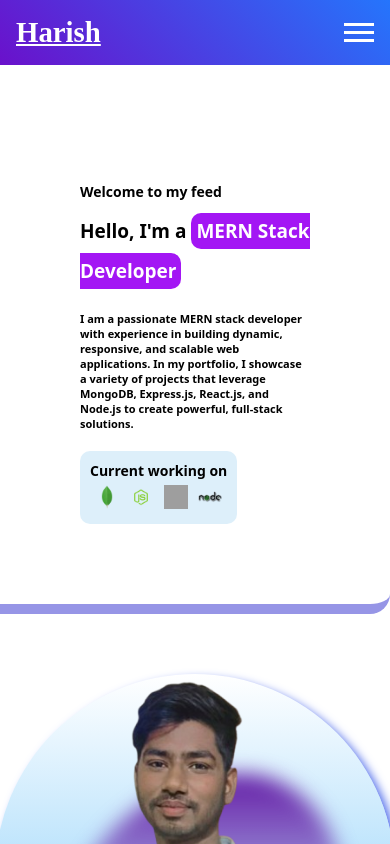
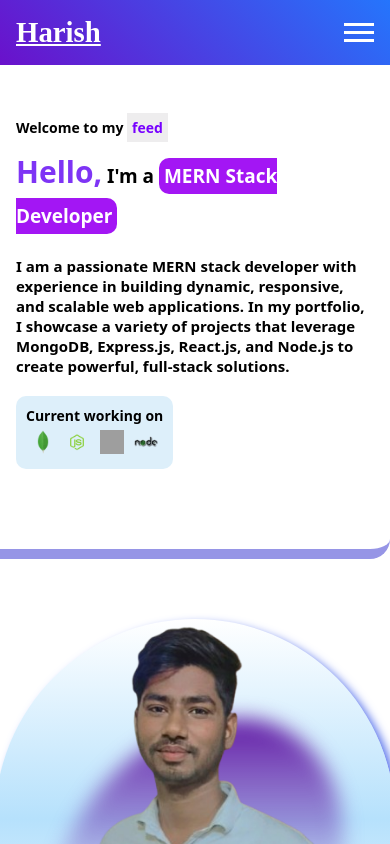
Before and after one commit to HarishVerma37/Portfolio, a React (Vite) app: page / in a window 390 px wide. Shown: the top 844 px of the page. Built offline with nearby package versions, Linux system fonts and the light colour scheme; grey boxes are pictures that could not be loaded.

Commit message:
Update Hero.css

```diff
--- a/src/HeroComponents/Hero.css
+++ b/src/HeroComponents/Hero.css
@@ -28,7 +28,6 @@
     z-index: 20 !important;
     transform: scale(1.05) translate(0, 10px);
     position: relative;
-
 }
 
 .image-profile .image-backgound {
@@ -65,8 +64,15 @@
 .desc-top-headings {
     display: flex;
     flex-direction: column;
-    gap: 10px;
+    gap: 15px;
 }
+
+.feed-text {
+    color: rgb(119, 0, 255);
+    background: #eeedee;
+    padding: 5px;
+}
+
 .desc-container-top {
     border-bottom: 10px solid rgb(150, 149, 230);
     border-bottom-right-radius: 20px;
@@ -123,6 +129,10 @@
        flex-direction: column;
     }
 
+    .desc-container-top .desc-container {
+        padding: 1rem 1rem 5rem 1rem;
+    }
+
 
     .current-status-container {
         justify-content: start;
@@ -139,4 +149,18 @@
         /* box-shadow: -2px 5px 2px black; */
         margin-bottom: 60px;
     }
+
+    .hello-text {
+        font-size: 30px;
+        color: #7e34f5;
+        font-weight: bold;
+    }
+
+    .desc {
+        font-size: 15px;
+    }
 }
+
+@media screen and (max-width: 915) {
+
+}
```
